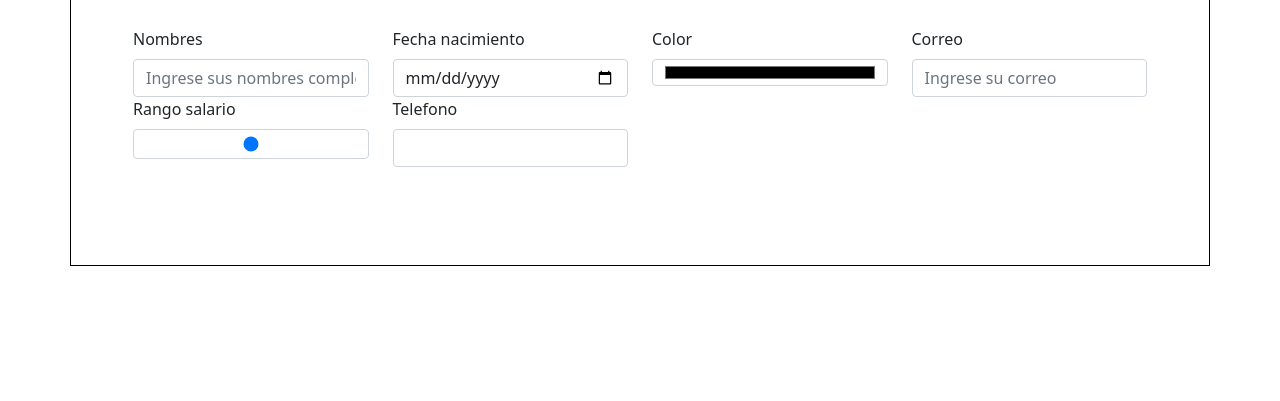
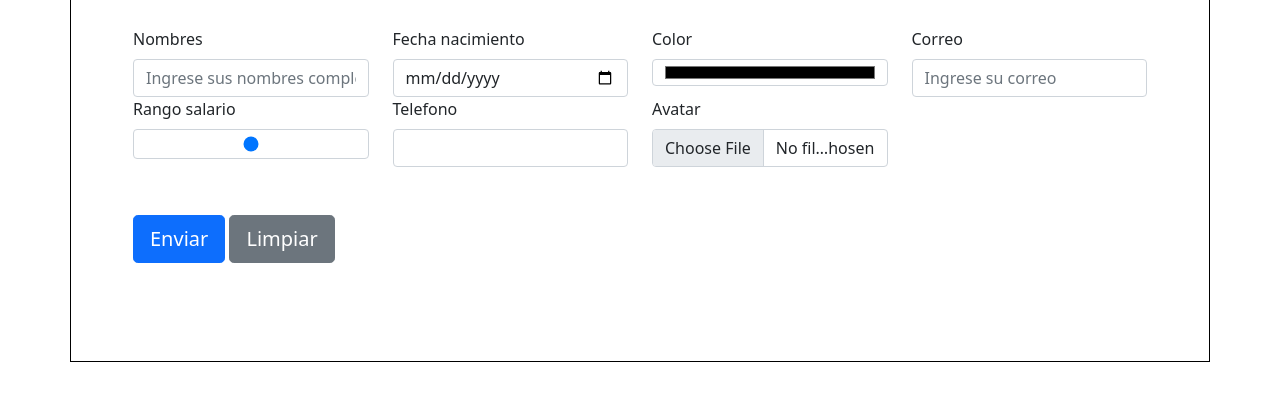
Before and after one commit to txvoz/testAdso01, a plain HTML site: page index.html in a window 1280 px wide. Shown: the part 225-626 px from the top of the page. Drawn offline with nearby package versions, Linux system fonts and the light colour scheme.

Commit message:
Se agrega cambios al form

```diff
--- a/index.html
+++ b/index.html
@@ -29,14 +29,13 @@
         </header>
 
         <br>
-        <form style="margin: 50px;">
+        <form style="margin: 50px;" action="https://www.google.com/search" method="GET">
             <h1>Formulario de registro!</h1>
             <br>
             <div class="row">
                 <div class="col-3">
                     <label for="nombres" class="form-label">Nombres</label>
-                    <input type="text" class="form-control" id="nombres"
-                        placeholder="Ingrese sus nombres completos">
+                    <input type="text" class="form-control" id="nombres" name="q" placeholder="Ingrese sus nombres completos">
                 </div>
                 <div class="col-3">
                     <label for="fechaNacimiento" class="form-label">Fecha nacimiento</label>
@@ -58,6 +57,18 @@
                     <label for="telefono" class="form-label">Telefono</label>
                     <input type="number" class="form-control" id="telefono">
                 </div>
+                <div class="col-3">
+                    <label for="avatar" class="form-label">Avatar</label>
+                    <input type="file" class="form-control" id="avatar">
+                </div>
+            </div>
+            <br>
+            <br>
+            <div class="row">
+                <div class="col-12">
+                    <button type="submit" class="btn btn-primary btn-lg">Enviar</button>
+                    <button type="reset" class="btn btn-secondary btn-lg">Limpiar</button>
+                </div>
             </div>
         </form>
         <br>
```
